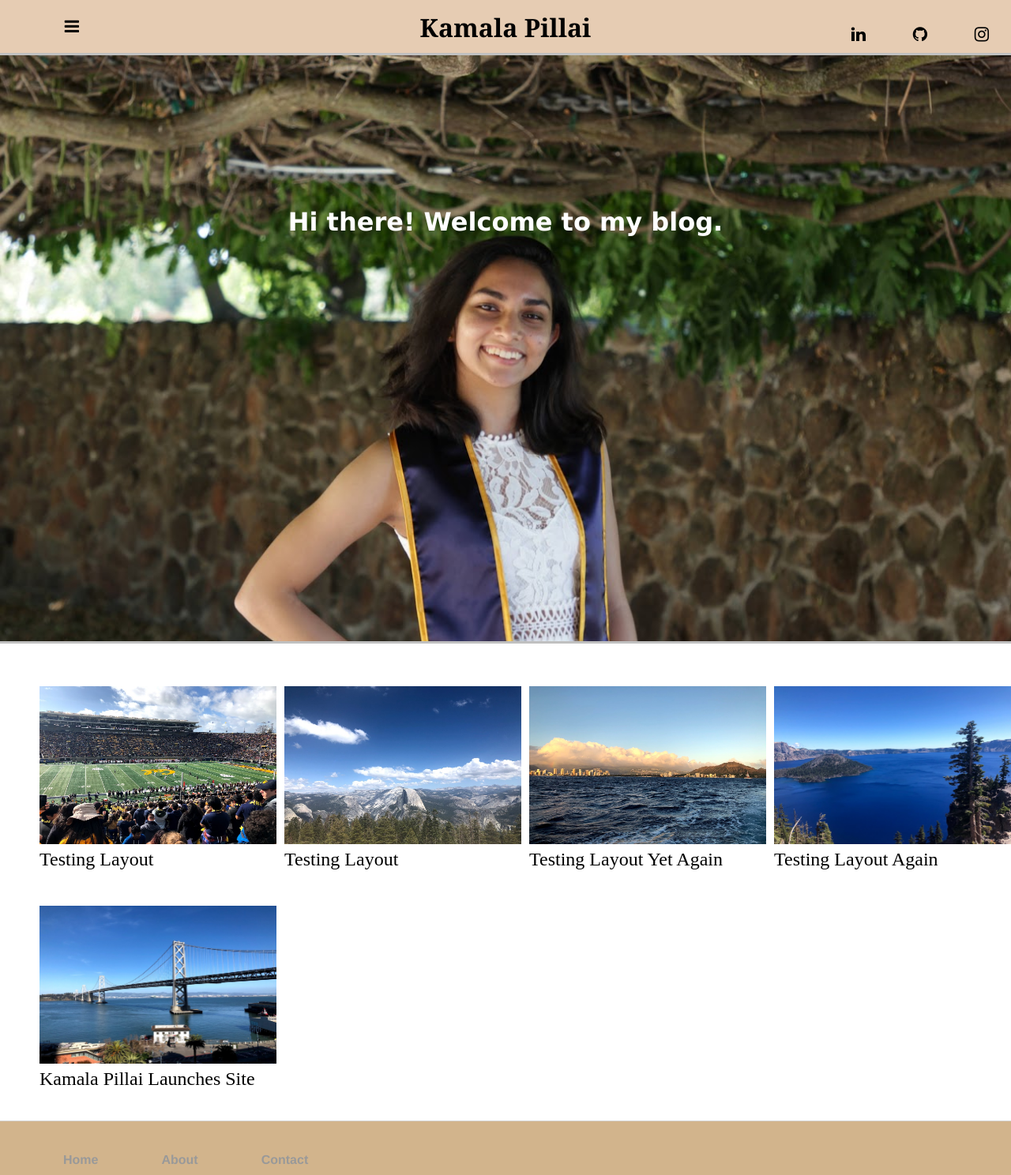
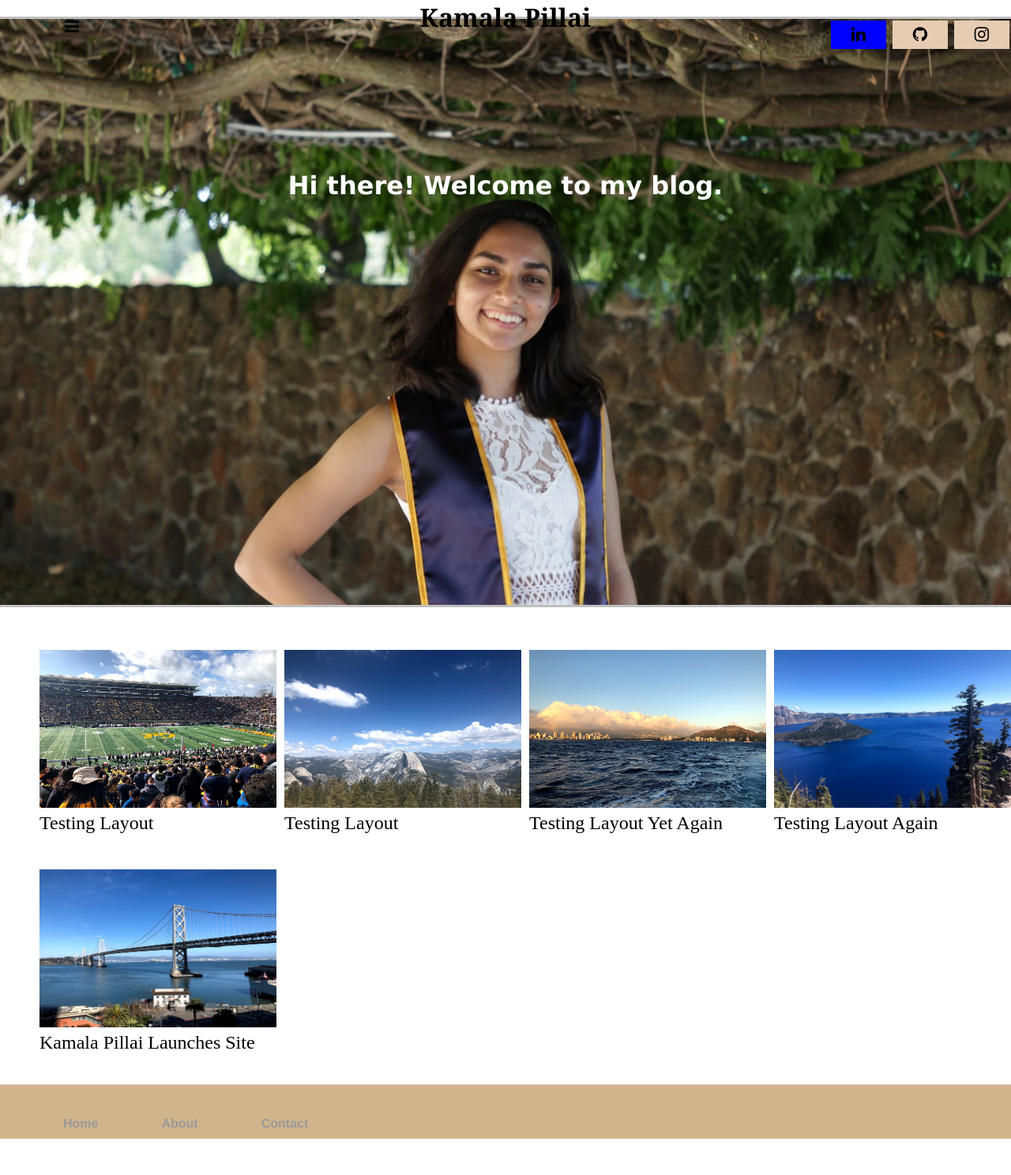
Before and after one commit to kpill/kpill.github.io, a Jekyll site: the page built from index.html, in a window 1280 px wide. Shown: the whole page at 79% size. Built offline with Jekyll 4.4.1, drawn with Linux system fonts in a browser that asks for light colours; after the commit the page ends 1442 px from its top, so only the background shows below that.

Commit message:
Update main.css

```diff
--- a/css/main.css
+++ b/css/main.css
@@ -1,6 +1,6 @@
 header {
 	position: relative;
-	overflow: hidden;
+	/*overflow: hidden;*/
 	color: Black;
 	background-color: rgb(230, 204, 179);
 	margin: 0;
@@ -77,7 +77,7 @@
 
 .fa-linkedin {
 	padding: 10px;
- 	background: rgb(230, 204, 179);
+ 	background: blue;
   	color: black;
 	vertical-align: middle;
 	/*transform: translate(0%, -75%)*/
```
